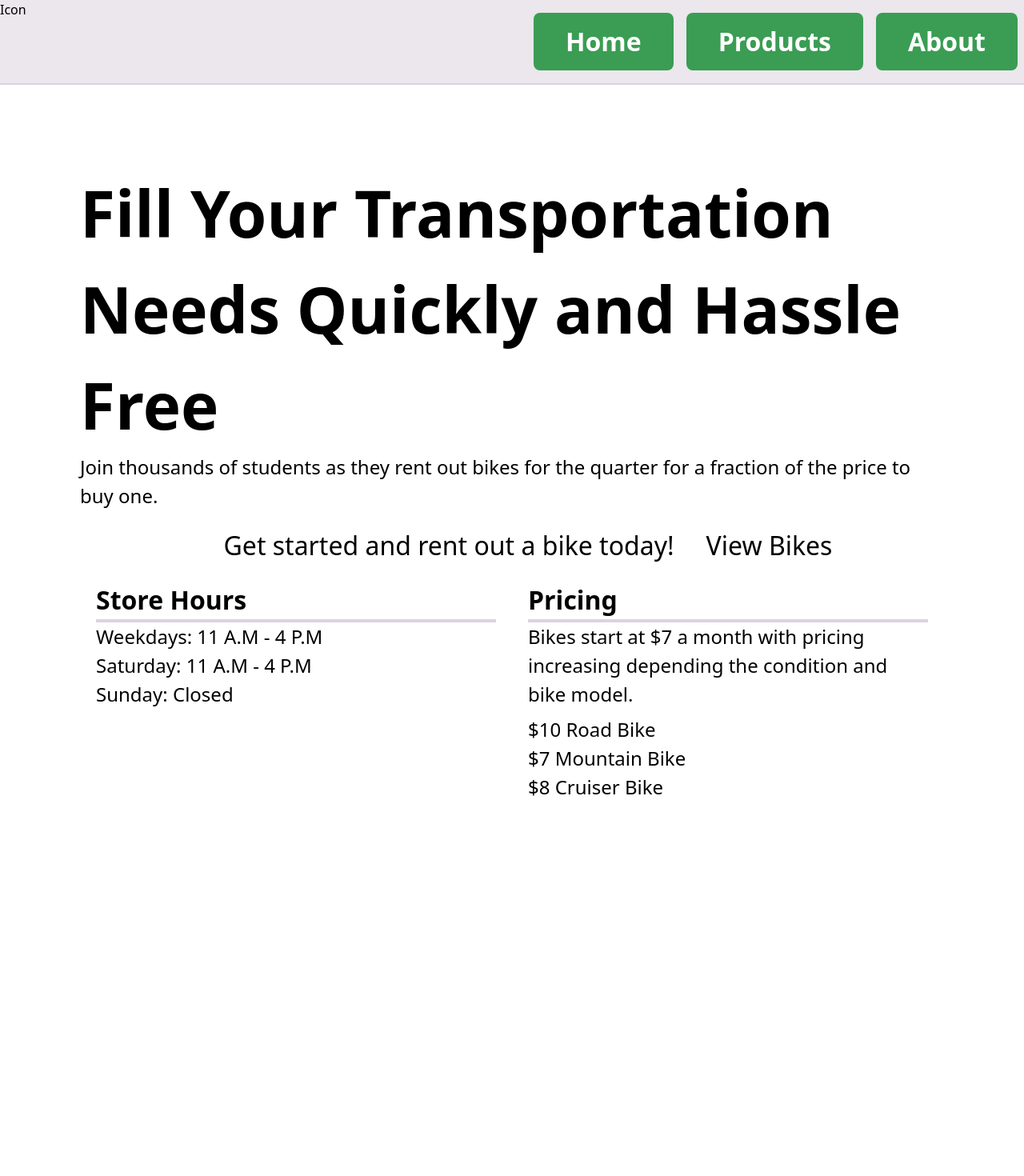
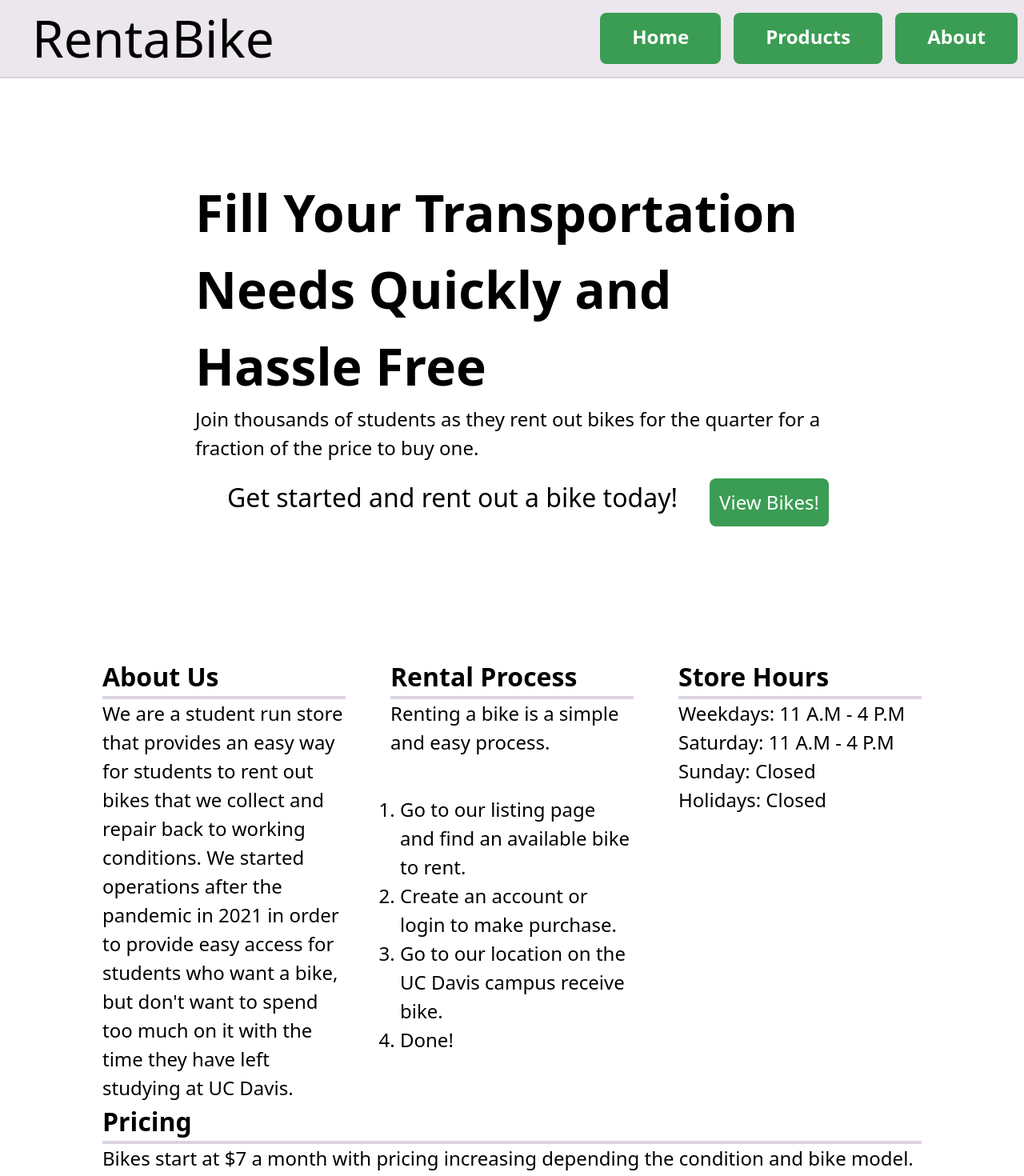
Before and after one commit to SaltMeister/BikeRentalSite, a React (Create React App) app in the folder client/: page / in a window 1280 px wide. Shown: the top 1470 px of the page at 80% size. Before the commit the page ends 1102 px from the top, so only its background shows below. Built offline with nearby package versions, Linux system fonts and the light colour scheme.

Commit message:
Updated CSS, Listing Items return _id when clicked

```diff
--- a/client/src/App.js
+++ b/client/src/App.js
@@ -2,7 +2,7 @@ import './App.css';
 import {Routes, Route} from 'react-router';
 import Home from './Pages/Home';
 import Listings from './Pages/Listings';
-
+import ListingDetails from './Pages/ListingDetails';
 import Header from "./Components/Header";
 import HeaderItem from "./Components/HeaderItem";
 import About from './Pages/About';
@@ -21,6 +21,7 @@ function App() {
         <Route path="/" element={ <Home/> } />
         <Route path="/listings" element= { <Listings/> }/>
         <Route path="/about" element= {<About/> } />
+        <Route path="/listingDetails" element ={<ListingDetails/>}/>
       </Routes>
     </div>
   );
--- a/client/src/Components/DisplayBox.jsx
+++ b/client/src/Components/DisplayBox.jsx
@@ -3,7 +3,7 @@ import React from "react";
 function DisplayBox({children})
 {
   return(
-    <div className='flex justify-evenly
+    <div className='flex
     lg:flex-row sm:flex-col
     lg:text-left sm:text-center'>
       {children}
--- a/client/src/Components/DisplayItem.jsx
+++ b/client/src/Components/DisplayItem.jsx
@@ -1,9 +1,9 @@
 import React from "react";
 
-function DisplayItem({title, imgSrc, price})
+function DisplayItem({title, imgSrc, price, onClick, data})
 {
   return(
-    <div className='m-3 text-lg'>
+    <div onClick={() => onClick(data)}className='m-3 text-lg min-w-[20rem]'>
 
       <img src={imgSrc} className='m-auto'/>
 
--- a/client/src/Components/Header.jsx
+++ b/client/src/Components/Header.jsx
@@ -4,8 +4,8 @@ function Header({children})
 {
   return(
       <div className='flex bg-[#EBE7ED] border-b-2 border-[#DCD2E1]'>
-        <div className="flex-2">
-          <p>Icon</p>
+        <div className="flex flex-2 justify-center">
+          <p className="text-display ml-10">RentaBike</p>
         </div>
         <div className="flex flex-1 justify-end bg-indigo-100'">
           {children}
--- a/client/src/Components/HeaderItem.jsx
+++ b/client/src/Components/HeaderItem.jsx
@@ -9,7 +9,7 @@ function HeaderItem({title, link})
   }
 
   return(
-    <div className='text-lg m-4 p-3 pl-10 pr-10 ml-2 mr-2
+    <div className='text-md m-4 p-3 pl-10 pr-10 ml-2 mr-2
                     rounded-lg bg-[#3A9D53] text-white'
     onClick={HandleClick}>
 
--- /dev/null
+++ b/client/src/Components/MainPageCard.jsx
@@ -0,0 +1,9 @@
+import React from "react";
+
+export default function MainPageCard({children}) {
+  return(
+  <div className="flex-1 ml-7 mr-7 min-w-[15rem]">
+    {children}
+  </div>
+  )
+}
--- a/client/src/Components/RedirectButtonComponent.jsx
+++ b/client/src/Components/RedirectButtonComponent.jsx
@@ -9,7 +9,11 @@ function RedirectButtonComponent({text, navigateLink}) {
   };
 
   return (
-    <button onClick={HandleClick}>{text}</button>
+    <div className='text-md p-3
+                    rounded-lg bg-[#3A9D53] text-white' >
+      <button onClick={HandleClick}>{text}</button>
+    </div>
+
   );
 };
 
--- a/client/src/Pages/Home.js
+++ b/client/src/Pages/Home.js
@@ -1,5 +1,8 @@
 import React from "react";
 import RedirectButtonComponent from "../Components/RedirectButtonComponent";
+import MainPageCard from "../Components/MainPageCard";
+
+
 function Home()
 {
   return(
@@ -7,19 +10,43 @@ function Home()
     text-left
     lg:m-20 sm:m-0'>
 
+    <div className="p-36 pt-5">
       <div className='p-5'>
         <h3 className="text-display"><b>Fill Your Transportation Needs Quickly and Hassle Free</b></h3>
         <p className="text-info">Join thousands of students as they rent out bikes for the quarter for a fraction of the price to buy one.</p>
       </div>
 
-
       <div className="flex justify-center">
         <p className="pl-10 pr-10">Get started and rent out a bike today!</p>
-        <RedirectButtonComponent text="View Bikes" navigateLink="listings"/>
+        <RedirectButtonComponent text="View Bikes!" navigateLink="listings"/>
       </div>
+    </div>
 
-      <div className="p-5 flex">
-        <div className="flex-1 pl-5 pr-5">
+
+      <div className="p-5 flex flex-wrap">
+
+        <MainPageCard>
+          <div className="border-b-4 border-[#DCD2E1]">
+            <h3><b>About Us</b></h3>
+          </div>
+          <p className="text-info">We are a student run store that provides an easy way for students to rent out bikes that we collect and repair back to working conditions. We started operations after the pandemic in 2021 in order to provide easy access for students who want a bike, but don't want to spend too much on it with the time they have left studying at UC Davis.</p>
+        </MainPageCard>
+
+        <MainPageCard>
+          <div className="border-b-4 border-[#DCD2E1]">
+            <h3><b>Rental Process</b></h3>
+          </div>
+          <p className="text-info">Renting a bike is a simple and easy process.</p>
+          <br/>
+          <ul className="text-info list-decimal ml-3">
+            <li>Go to our listing page and find an available bike to rent.</li>
+            <li>Create an account or login to make purchase.</li>
+            <li>Go to our location on the UC Davis campus receive bike.</li>
+            <li>Done!</li>
+          </ul>
+        </MainPageCard>
+
+        <MainPageCard>
           <div className="border-b-4 border-[#DCD2E1]">
             <h3><b>Store Hours</b></h3>
           </div>
@@ -27,10 +54,11 @@ function Home()
             <li>Weekdays: 11 A.M - 4 P.M</li>
             <li>Saturday: 11 A.M - 4 P.M</li>
             <li>Sunday: Closed</li>
+            <li>Holidays: Closed</li>
           </ul>
-        </div>
+        </MainPageCard>
 
-        <div className="flex-1 pl-5 pr-5">
+        <MainPageCard>
           <div className="border-b-4 border-[#DCD2E1]">
             <h3><b>Pricing</b></h3>
           </div>
@@ -42,7 +70,7 @@ function Home()
             <li>$8 Cruiser Bike</li>
           </ul>
 
-        </div>
+        </MainPageCard>
 
         <div>
 
--- /dev/null
+++ b/client/src/Pages/ListingDetails.js
@@ -0,0 +1,7 @@
+import React from "react";
+
+function ListingDetails() {
+
+}
+
+export default ListingDetails;
--- a/client/src/Pages/Listings.js
+++ b/client/src/Pages/Listings.js
@@ -1,6 +1,7 @@
 import React, { useState, useEffect } from "react";
 import DisplayBox from "../Components/DisplayBox";
 import DisplayItem from "../Components/DisplayItem";
+import { useNavigate } from "react-router-dom";
 
 function Listings()
 {
@@ -27,6 +28,7 @@ function Listings()
 
       const data = await response.json();
       setListingArray(data);
+      console.log(listingArray);
     }
 
     getData();
@@ -43,19 +45,28 @@ function Listings()
 // Conditional Rendering for successful communication to API
 function DisplayListings({fetchSuccess, listingArray})
 {
+  const navigate = useNavigate();
   // Failed To Connect
   if(!fetchSuccess)
     return <h3>Failed To Connect, cannot show listings</h3>
 
+  const handleClick = ( (e) => {
+    // Access to bike _ID
+    console.log(listingArray[e]._id);
+    navigate()
+  });
+  return(
+    <div>
+      <h3 className="text-display m-10">View our large collection of renewed old bikes!</h3>
+      <DisplayBox>
+        {listingArray.map((element, key) => {
 
-  return(
-    <DisplayBox>
-      {listingArray.map((element, key) => {
+          return <DisplayItem key={key} data={key} title={element.model} imgSrc={element.image} price={element.price} onClick={handleClick}/>
 
-        return <DisplayItem key={key} title={element.model} imgSrc={element.image} price={element.price}/>
+        })}
+      </DisplayBox>
+    </div>
 
-      })}
-    </DisplayBox>
   );
 }
 export default Listings
--- a/client/tailwind.config.js
+++ b/client/tailwind.config.js
@@ -5,7 +5,7 @@ module.exports = {
   theme: {
     fontSize: {
       info: '0.75em',
-      display: '5rem',
+      display: '4rem',
       sm: '1rem',
       md: '1.5rem',
       lg: '2rem',
```
